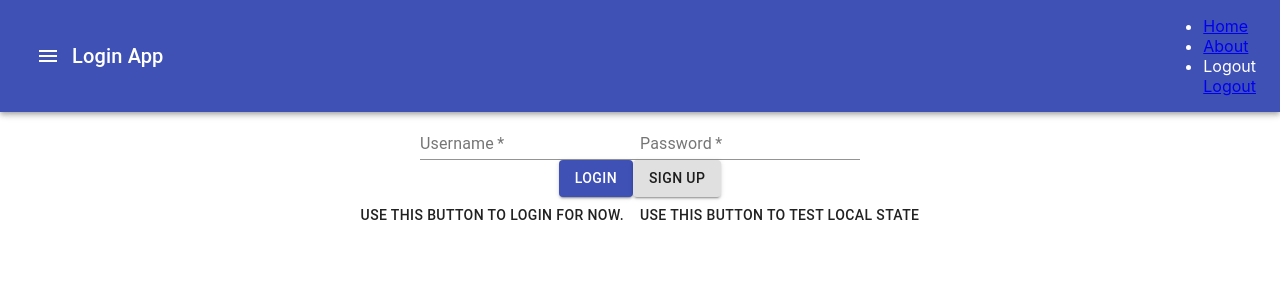
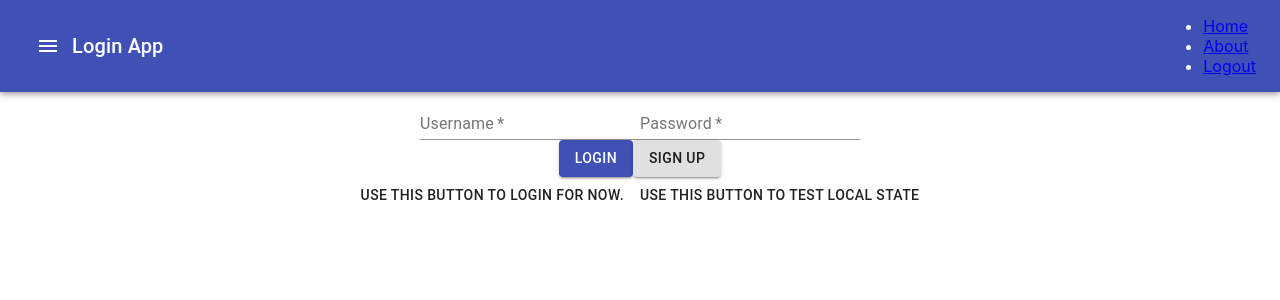
Before and after one commit to tonezone108/Login-App, a React (Create React App) app in the folder login-app/: page /login in a window 1280 px wide. Shown: the top 300 px of the page. Built offline with nearby package versions, Linux system fonts and the light colour scheme.

Commit message:
edited navigation

```diff
--- a/login-app/src/components/Navigation.js
+++ b/login-app/src/components/Navigation.js
@@ -20,19 +20,12 @@ const Navigation = () => {
           <li className="nav-list-item">
             <Link to="/about">About</Link>
           </li>
-          <li
-            className="nav-list-item"
-            onClick={() => {
-              document.cookie = "loggedIn=false";
-              window.location.replace("/login");
-            }}
-          >
-            Logout
-          </li>
+          <li>
           <Link to="/"  onClick={() => {
               document.cookie = "loggedIn=false";
               window.location.replace("/");
             }}>Logout</Link>
+          </li>
         </ul>
       </Toolbar>
     </AppBar>
```
Also changed, not shown: 1 other file (tests, documents, lock files or other folders).
